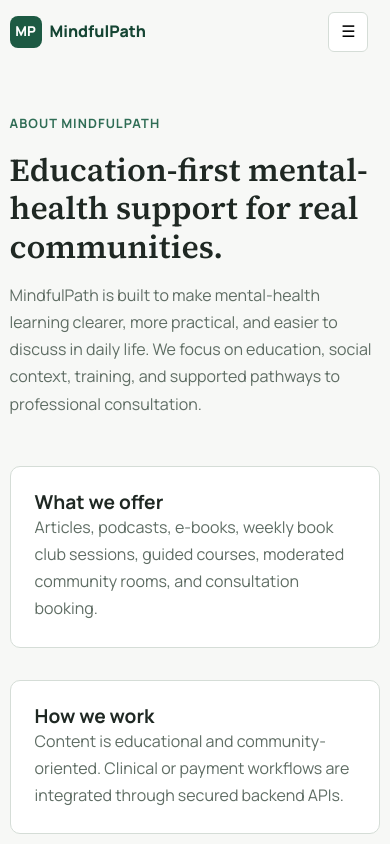
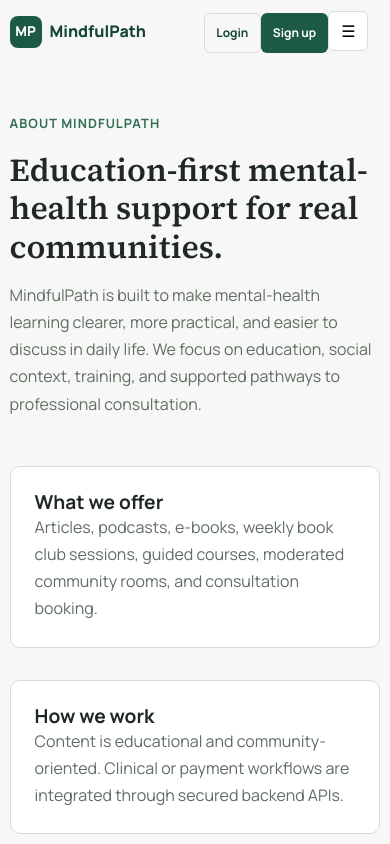
Before and after one commit to briankush/Mental-Health, a React (Vite) app in the folder client/frontendnew/: page /about in a window 390 px wide. Shown: the top 844 px of the page. Built offline with nearby package versions, Linux system fonts and the light colour scheme.

Commit message:
fix: ensure string conversion for message IDs in community controller and socket feat: enhance responsive design for navbar and chat layout

```diff
--- a/client/frontendnew/css/admin-shared.css
+++ b/client/frontendnew/css/admin-shared.css
@@ -710,9 +710,14 @@ tr:hover td {
 }
 
 @media (max-width: 768px) {
+    body {
+        overflow-x: hidden;
+    }
     .sidebar {
         transform: translateX(-100%);
         transition: transform .3s ease;
+        width: min(86vw, var(--sidebar-width));
+        overflow-y: auto;
     }
     .sidebar.open {
         transform: translateX(0);
@@ -720,6 +725,39 @@ tr:hover td {
     .main {
         margin-left: 0;
         width: 100%;
+        min-width: 0;
+    }
+    .topbar {
+        height: auto;
+        min-height: 68px;
+        padding: 12px 16px;
+        gap: 12px;
+    }
+    .topbar-left {
+        min-width: 0;
+        flex: 1;
+    }
+    .global-search {
+        width: min(100%, 310px);
+    }
+    .topbar-right {
+        gap: 8px;
+    }
+    .view-site {
+        display: none;
+    }
+    .content {
+        padding: 24px 16px 44px;
+    }
+    .page-header {
+        align-items: flex-start;
+        flex-direction: column;
+        gap: 14px;
+    }
+    .table-wrap,
+    .table-container {
+        max-width: 100%;
+        overflow-x: auto;
     }
     .mobile-menu {
         display: inline-flex;
--- a/client/frontendnew/css/pages.css
+++ b/client/frontendnew/css/pages.css
@@ -148,7 +148,7 @@
 
 .chat-layout {
   display: grid;
-  grid-template-columns: 280px 1fr;
+  grid-template-columns: minmax(0, 1fr);
   gap: var(--space-4);
   min-height: 580px;
 }
--- a/client/frontendnew/css/responsive.css
+++ b/client/frontendnew/css/responsive.css
@@ -69,8 +69,16 @@
     flex: 0 0 40px;
   }
 
-  .navbar > div:last-child .btn {
-    display: none;
+  .nav-actions {
+    gap: 0.35rem;
+  }
+
+  .nav-actions .btn {
+    display: inline-flex;
+    width: auto;
+    min-height: 36px;
+    padding: 0.55rem 0.7rem;
+    font-size: 0.75rem;
   }
 
   .section {
--- a/client/frontendnew/js/chat.js
+++ b/client/frontendnew/js/chat.js
@@ -30,7 +30,7 @@ function renderMessages(list, messages) {
   messages.forEach((message) => {
     const item = document.createElement("article");
     item.className = "chat-msg";
-    item.dataset.messageId = message.id;
+    item.dataset.messageId = String(message.id);
     const username = document.createElement("strong");
     username.textContent = message.username;
     const text = document.createElement("p");
@@ -48,11 +48,11 @@ function renderMessages(list, messages) {
 }
 
 function appendMessage(list, message) {
-  if (list.querySelector(`[data-message-id="${message.id}"]`)) return;
+  if (list.querySelector(`[data-message-id="${String(message.id)}"]`)) return;
   if (list.querySelector("[data-empty-state]")) list.replaceChildren();
   const item = document.createElement("article");
   item.className = "chat-msg";
-  item.dataset.messageId = message.id;
+  item.dataset.messageId = String(message.id);
   const username = document.createElement("strong");
   username.textContent = message.username;
   const text = document.createElement("p");
@@ -87,6 +87,7 @@ function disconnectRoom({ clearStoredRoom = true, layout, entry, input, roomName
   currentRoomId = null;
   if (clearStoredRoom) localStorage.removeItem(storedRoomKey());
   layout.dataset.hidden = "true";
+  gate.hidden = false;
   entry.hidden = false;
   input.value = clearStoredRoom ? "" : input.value;
   roomName.textContent = "Join a room to begin";
@@ -172,6 +173,7 @@ async function joinRoom(roomId, elements) {
     localStorage.setItem(storedRoomKey(), currentRoomId);
     await loadMessages(elements.list, elements.status);
     elements.layout.dataset.hidden = "false";
+    elements.gate.hidden = true;
     elements.entry.hidden = true;
     elements.entryStatus.textContent = "";
     connectSocket(elements);
--- a/client/frontendnew/js/components/navbar.js
+++ b/client/frontendnew/js/components/navbar.js
@@ -68,7 +68,7 @@ export function initNavbar({ mountId = "site-header", basePath = "./", currentPa
           <div class="nav-item">${profileLink}</div>
         </nav>
 
-        <div style="display:flex; gap: 0.5rem; align-items:center;">
+        <div class="nav-actions">
           ${logoutButton || `<a class="btn btn--secondary" href="${basePath}pages/login.html">Login</a>`}
           ${signupLink}
           <button class="nav-toggle" aria-expanded="false" aria-controls="mobile-panel" aria-label="Open menu">
--- a/client/frontendnew/src/components/SiteLayout.jsx
+++ b/client/frontendnew/src/components/SiteLayout.jsx
@@ -49,7 +49,7 @@ export function SiteLayout() {
             <div className="nav-item"><NavLink to="/consultation" label="Consultation" active={location.pathname === "/consultation"} /></div>
             {authenticated && <div className="nav-item"><NavLink to="/profile" label="Profile" active={location.pathname === "/profile"} /></div>}
           </nav>
-          <div style={{ display: "flex", gap: "0.5rem", alignItems: "center" }}>
+          <div className="nav-actions">
             {authenticated ? <button className="btn btn--secondary" type="button" onClick={handleLogout}>Log out</button> : <Link className="btn btn--secondary" to="/login">Login</Link>}
             {!authenticated && <Link className="btn" to="/register">Sign up</Link>}
             <button className="nav-toggle" type="button" aria-expanded={menuOpen} aria-controls="mobile-panel" aria-label={menuOpen ? "Close menu" : "Open menu"} onClick={() => setMenuOpen((isOpen) => !isOpen)}><span aria-hidden="true">{menuOpen ? "×" : "☰"}</span></button>
```
Also changed, not shown: 2 other files (tests, documents, lock files or other folders).
